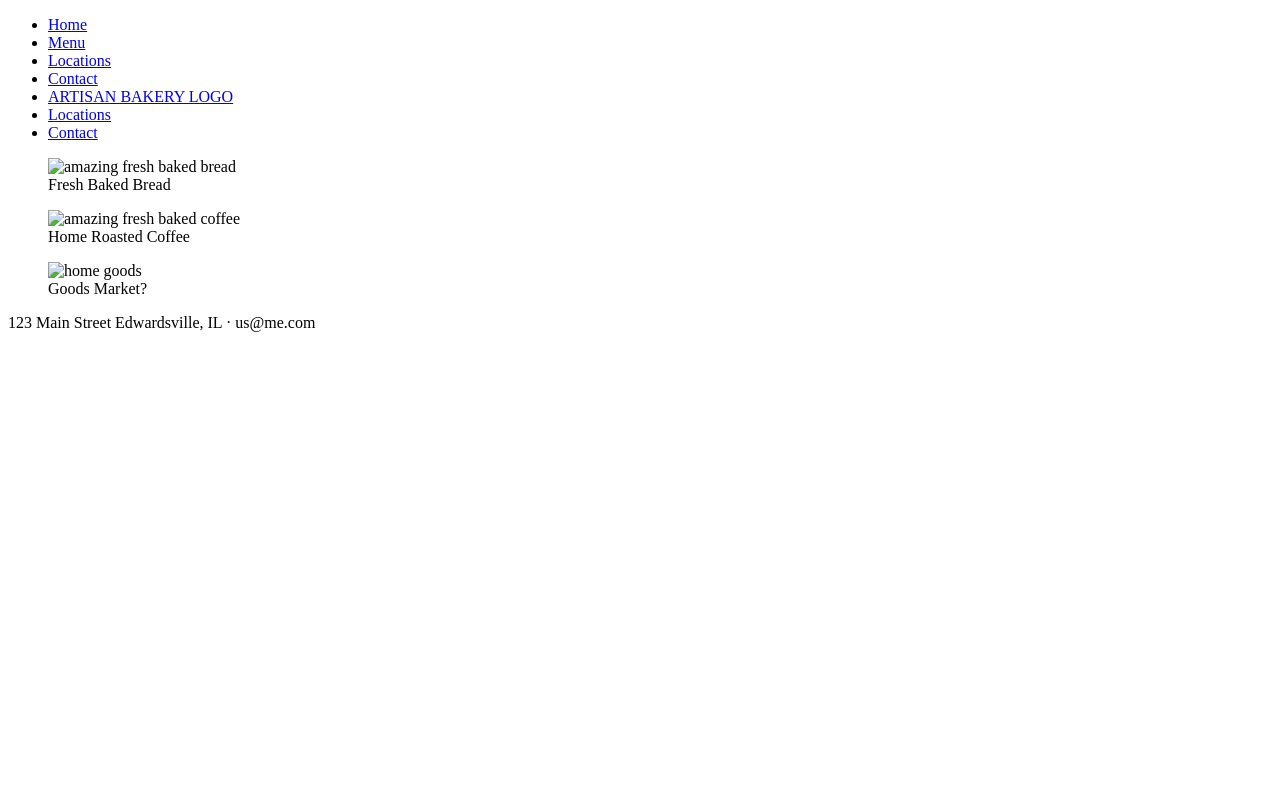
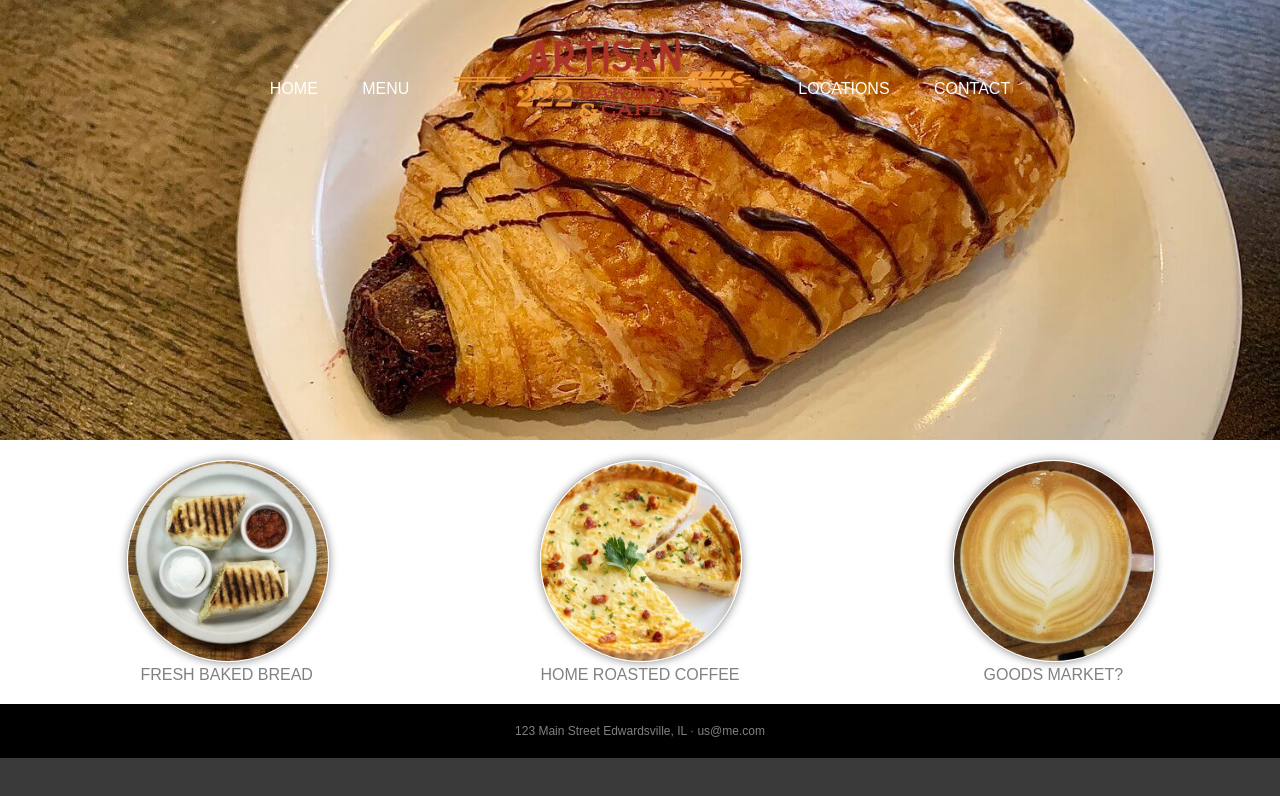
Before and after one commit to Mr-lidajun/my-website, a plain HTML site: page index.html in a window 1280 px wide. Drawn offline with Linux system fonts and the light colour scheme.

Commit message:
第一个版本

```diff
--- /dev/null
+++ b/contact.html
@@ -0,0 +1,31 @@
+<!DOCTYPE html>
+<html lang="en">
+
+<head>
+    <meta charset="UTF-8">
+    <meta name="viewport" content="width=device-width, initial-scale=1.0">
+    <title>My Page!</title>
+    <link rel="stylesheet" href="styles.css">
+</head>
+
+<body>
+    <header>
+        <nav>
+            <ul>
+                <li><a href="index.html">Home</a></li>
+                <li><a href="locations.html">Locations</a></li>
+                <li><a href="contact.html">Contact</a></li>
+            </ul>
+        </nav>
+        <h1>Contact</h1>
+    </header>
+    <section>
+        <div>a</div>
+        <div>b</div>
+        <div>c</div>
+    </section>
+    <section>lower-section</section>
+    <footer>footer</footer>
+</body>
+
+</html>
--- /dev/null
+++ b/styles.css
@@ -0,0 +1,118 @@
+body {
+    background: rgb(58, 58, 58);
+    color: white;
+    font-family: Arial, Helvetica, sans-serif;
+    margin: 0;
+    padding: 0;
+}
+
+/* HEADER */
+
+header {
+    background-color: black;
+    background-image: url("images/hero.jpg");
+    background-size: 100%;
+    background-position: center;
+    height: 400px;
+    padding: 20px;
+    text-align: center;
+}
+
+header a {
+    color: white;
+    text-decoration: none;
+    text-transform: uppercase;
+    margin-top: 40px;
+}
+
+header .mobile {
+    display: none;
+}
+
+header .logo a {
+    background-image: url("images/logo.png");
+    background-size: 300px;
+    background-repeat: no-repeat;
+    display: inline-block;
+    height: 80px;
+    position: relative;
+    text-indent: -999999px;
+    top: -40px;
+    width: 300px;
+}
+
+nav ul {
+    margin: 0;
+    padding: 0;
+    list-style-type: none;
+}
+
+nav li {
+    display: inline-block;
+    margin: 20px;
+}
+
+/* RESPONSIVE RULES */
+@media screen and (max-width: 838px) {
+    header {
+        height: 250px;
+        background-position: 0 -10px;
+    }
+    header .mobile {
+        display: inline-block;
+    }
+
+    header .desktop {
+        display: none;
+    }
+}
+
+@media screen and (max-width: 500px) {
+    header {
+        height: 200px;
+        background-position: 0 -0px;
+    }
+}
+
+/* FEATURES */
+
+.features {
+    background: white;
+    color: gray;
+    padding: 20px;
+    display: flex;
+    flex-direction: row;
+    flex-wrap: wrap;
+}
+
+.features figure {
+    margin: auto;
+    text-align: center;
+    text-transform: uppercase;
+    width: 200px;
+}
+
+.features figure img {
+    border: 1px solid white;
+    border-radius: 50%;
+    box-shadow: gray 0 0 10px;
+    width: 200px;
+    height: 200px;
+    object-fit: cover;
+}
+
+/* RESPONSIVE RULES */
+/* @media screen and (max-width: 838px) {
+    .features {
+        display: block;
+    }
+} */
+
+/* FOOTER */
+footer {
+    background: black;
+    color: gray;
+    font-size: 12px;
+    padding: 20px 20px;
+    text-align: center;
+}
```
Also changed, not shown: locations.html (added, +31 -0 lines), images/breads.jpg (added), images/coffee.jpg (added), images/goods.jpg (added), images/hero.jpg (added), images/logo.png (added), index.html (line endings or trailing spaces).
